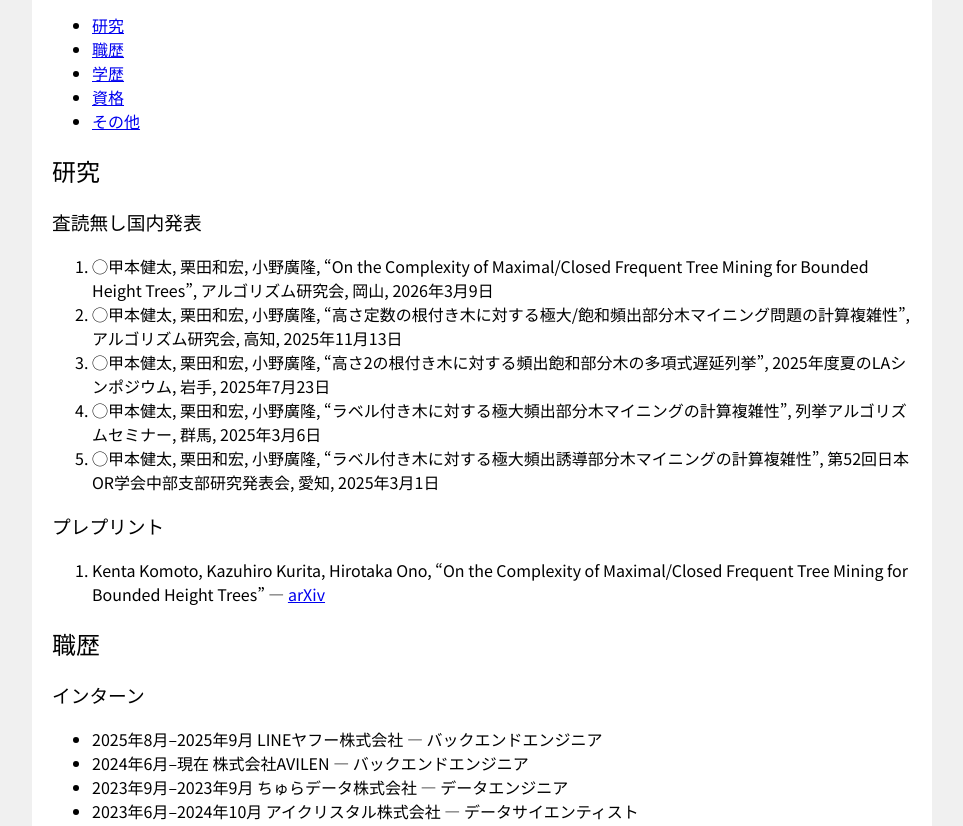
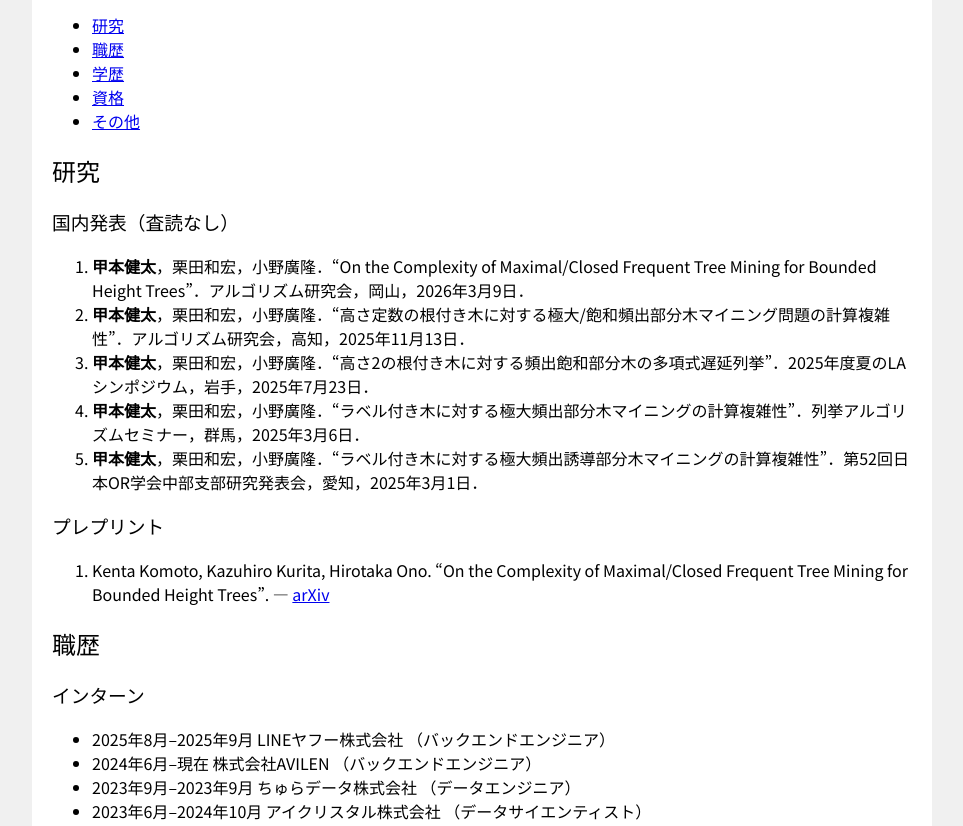
Before and after one commit to kentakom1213/kentakom1213.github.io, an Astro site: page / in a window 1280 px wide. Shown: the part 123-949 px from the top of the page, without its empty margins (158-1121 px from the left). Built offline with nearby package versions, Linux system fonts and the light colour scheme; Astro itself is replaced by a stand-in of ours.

Commit message:
add: formatter の導入

```diff
--- a/src/contents/contents.md
+++ b/src/contents/contents.md
@@ -1,29 +1,30 @@
 ---
+
 ---
 
 ## 研究
 
-### 査読無し国内発表
+### 国内発表（査読なし）
 
-1. ◯甲本健太, 栗田和宏, 小野廣隆, "On the Complexity of Maximal/Closed Frequent Tree Mining for Bounded Height Trees", アルゴリズム研究会, 岡山, 2026年3月9日
-1. ◯甲本健太, 栗田和宏, 小野廣隆, "高さ定数の根付き木に対する極大/飽和頻出部分木マイニング問題の計算複雑性", アルゴリズム研究会, 高知, 2025年11月13日
-1. ◯甲本健太, 栗田和宏, 小野廣隆, "⾼さ2の根付き⽊に対する頻出飽和部分⽊の多項式遅延列挙", 2025年度夏のLAシンポジウム, 岩手, 2025年7月23日
-1. ◯甲本健太, 栗田和宏, 小野廣隆, "ラベル付き木に対する極大頻出部分木マイニングの計算複雑性", 列挙アルゴリズムセミナー, 群馬, 2025年3月6日
-1. ◯甲本健太, 栗田和宏, 小野廣隆, "ラベル付き木に対する極大頻出誘導部分木マイニングの計算複雑性", 第52回日本OR学会中部支部研究発表会, 愛知, 2025年3月1日
+1. **甲本健太**，栗田和宏，小野廣隆．"On the Complexity of Maximal/Closed Frequent Tree Mining for Bounded Height Trees"．アルゴリズム研究会，岡山，2026年3月9日．
+2. **甲本健太**，栗田和宏，小野廣隆．"高さ定数の根付き木に対する極大/飽和頻出部分木マイニング問題の計算複雑性"．アルゴリズム研究会，高知，2025年11月13日．
+3. **甲本健太**，栗田和宏，小野廣隆．"⾼さ2の根付き⽊に対する頻出飽和部分⽊の多項式遅延列挙"．2025年度夏のLAシンポジウム，岩手，2025年7月23日．
+4. **甲本健太**，栗田和宏，小野廣隆．"ラベル付き木に対する極大頻出部分木マイニングの計算複雑性"．列挙アルゴリズムセミナー，群馬，2025年3月6日．
+5. **甲本健太**，栗田和宏，小野廣隆．"ラベル付き木に対する極大頻出誘導部分木マイニングの計算複雑性"．第52回日本OR学会中部支部研究発表会，愛知，2025年3月1日．
 
 ### プレプリント
 
-1. Kenta Komoto, Kazuhiro Kurita, Hirotaka Ono, "On the Complexity of Maximal/Closed Frequent Tree Mining for Bounded Height Trees" — [arXiv](https://arxiv.org/abs/2602.03436)
+1. Kenta Komoto, Kazuhiro Kurita, Hirotaka Ono. "On the Complexity of Maximal/Closed Frequent Tree Mining for Bounded Height Trees". — [arXiv](https://arxiv.org/abs/2602.03436)
 
 ## 職歴
 
 ### インターン
 
-- 2025年8月–2025年9月 LINEヤフー株式会社 — バックエンドエンジニア
-- 2024年6月–現在 株式会社AVILEN — バックエンドエンジニア
-- 2023年9月–2023年9月 ちゅらデータ株式会社 — データエンジニア
-- 2023年6月–2024年10月 アイクリスタル株式会社 — データサイエンティスト
-- 2021年4月–現在 名古屋大学NUOCWプロジェクト — バックエンドエンジニア
+- 2025年8月–2025年9月 LINEヤフー株式会社 （バックエンドエンジニア）
+- 2024年6月–現在 株式会社AVILEN （バックエンドエンジニア）
+- 2023年9月–2023年9月 ちゅらデータ株式会社 （データエンジニア）
+- 2023年6月–2024年10月 アイクリスタル株式会社 （データサイエンティスト）
+- 2021年4月–現在 名古屋大学NUOCWプロジェクト （バックエンドエンジニア）
 
 ## 学歴
 
```
Also changed, not shown: dprint.json (added, +15 -0 lines), .github/workflows/deploy.yml, package.json (line endings or trailing spaces), pnpm-lock.yaml.
